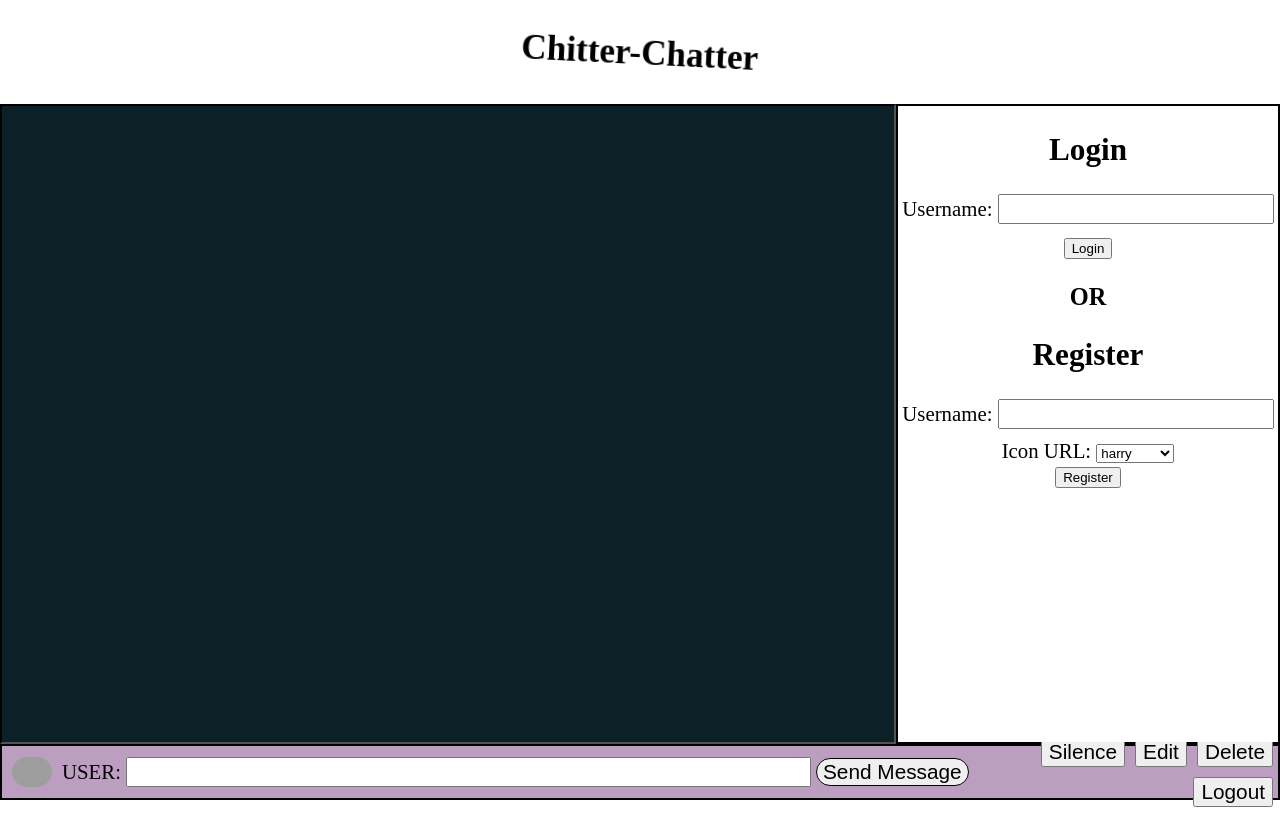
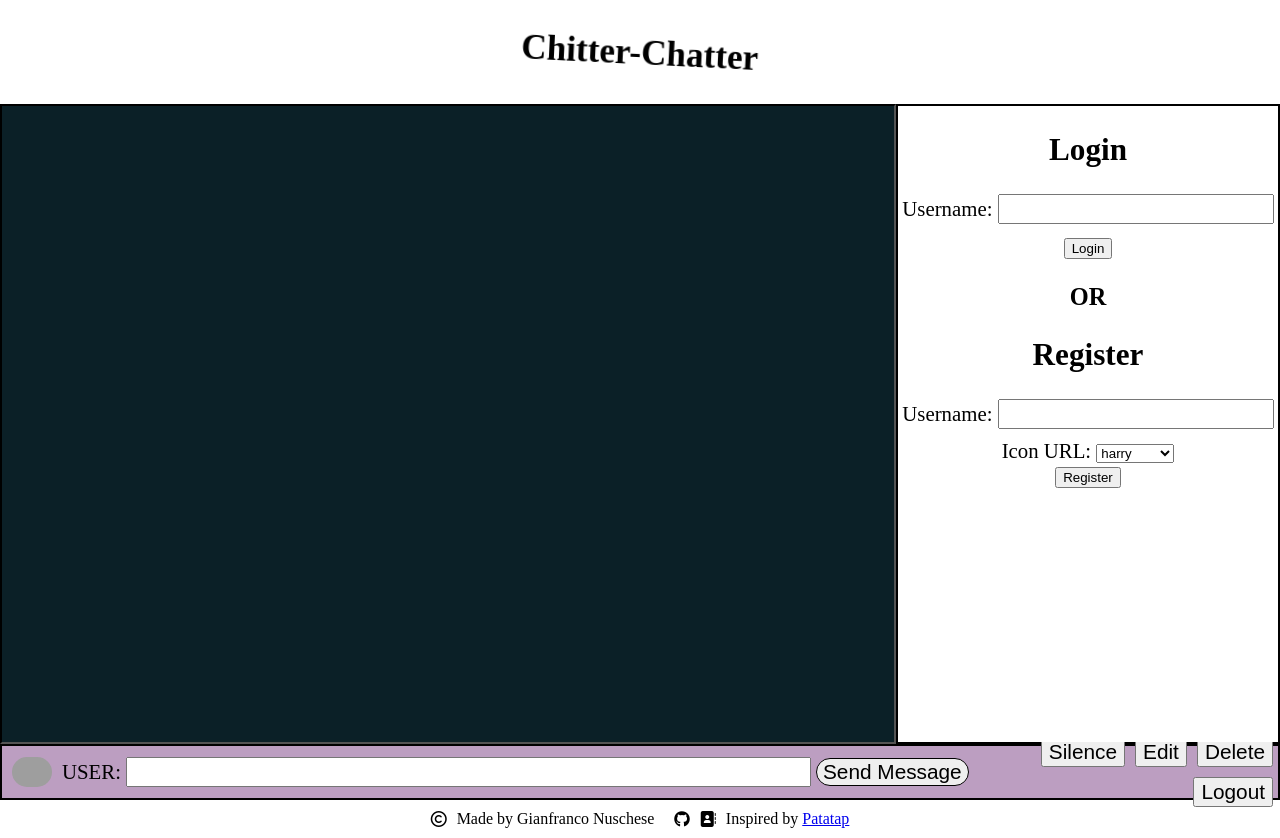
Before and after one commit to Giagnus64/Chitter-Chatter-Front-End, a website built with webpack: page dist/index.html in a window 1280 px wide. Before the commit the page ends 812 px from the top, so only its background shows below. Built offline with nearby package versions, Linux system fonts and the light colour scheme; grey boxes are pictures that could not be loaded; files whose address does not match are found by name.

Commit message:
added footer

```diff
--- a/dist/index.css
+++ b/dist/index.css
@@ -251,3 +251,16 @@ canvas{
     transition:all ease 1000ms;
     transform-origin: bottom center;
 }
+
+.footer{
+    display:flex;
+    flex-direction:row;
+    justify-content:center;
+    align-items:center;
+}
+.footer p{
+    margin:10px
+}
+.footer i{
+    margin-left:10px;
+}
--- a/dist/index.html
+++ b/dist/index.html
@@ -10,6 +10,7 @@
             integrity="sha256-CSXorXvZcTkaix6Yvo6HppcZGetbYMGWSFlBw8HfCJo=" crossorigin="anonymous"></script>
         <link rel="stylesheet" href="https://cdnjs.cloudflare.com/ajax/libs/animate.css/3.7.2/animate.min.css">
         <link rel="stylesheet" href="index.css">
+        <script src="https://kit.fontawesome.com/12684abd4e.js" crossorigin="anonymous"></script>
         <script type="text/paperscript" canvas="myCanvas">
 
 
@@ -104,6 +105,7 @@
                 </div>
             </div>
         </div>
+        <div class="footer"><i class="far fa-copyright"></i><p>Made by Gianfranco Nuschese</p><i class="fab fa-github"></i><i class="fas fa-address-book"></i><p>Inspired by <a href="patatap.com">Patatap</a></p></div>
 
         <script src="index.js" defer></script>
     </body>
```
